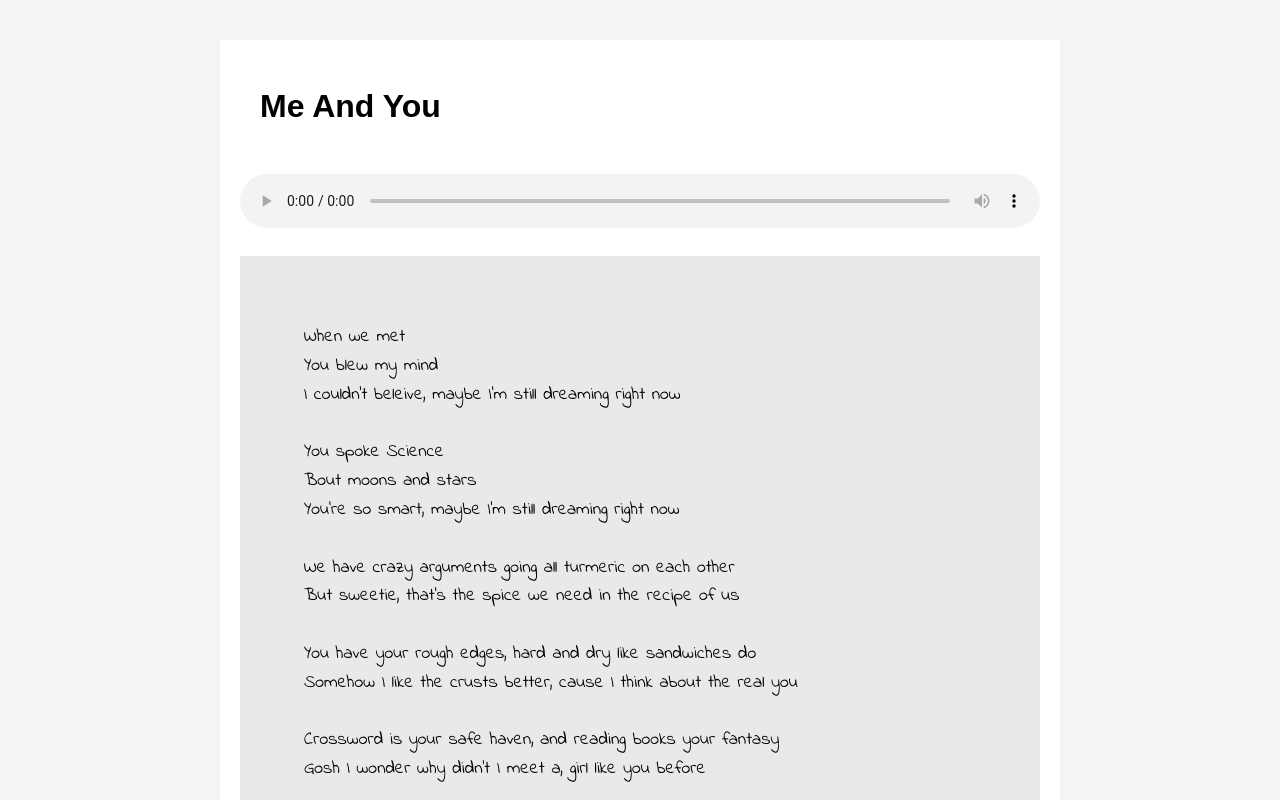
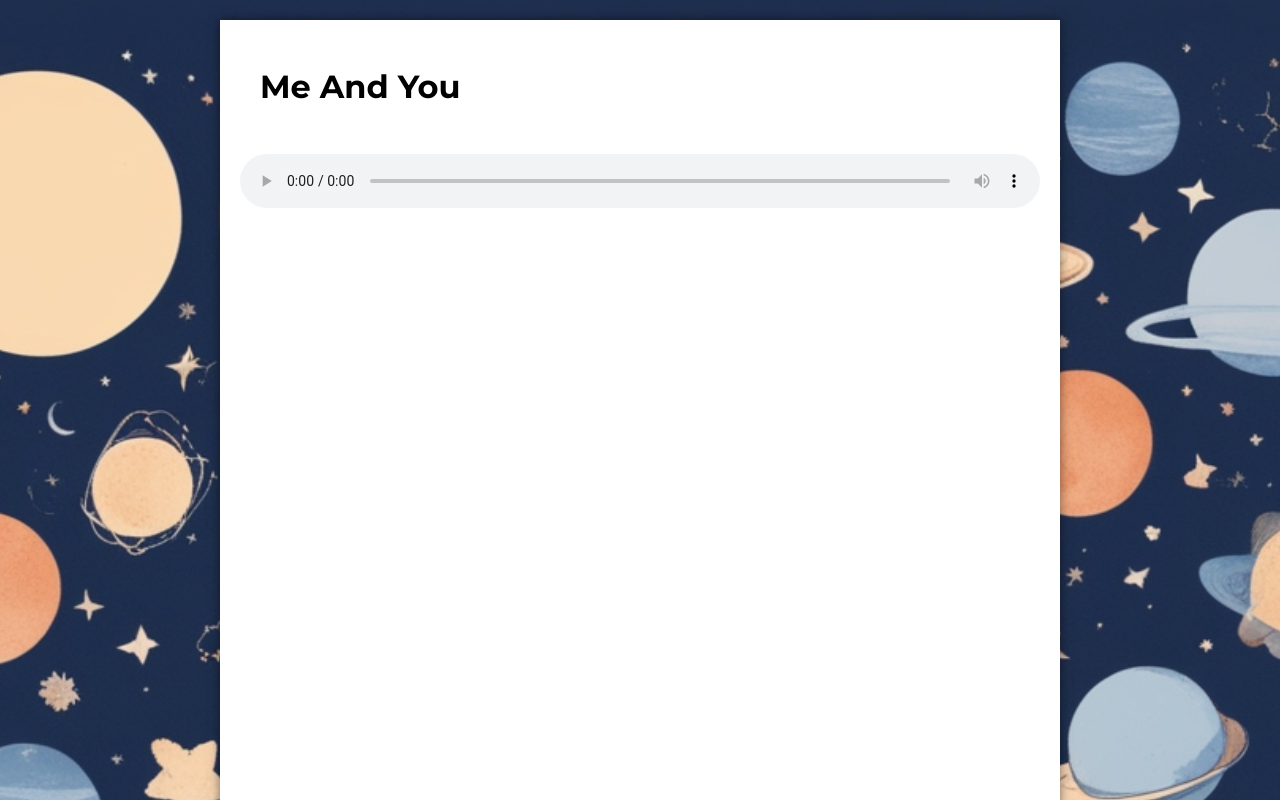
Before and after one commit to akshay-1209/Weather-App, a plain HTML site: page index.html in a window 1280 px wide. Shown: the top 800 px of the page. Drawn offline with Linux system fonts and the light colour scheme.

Commit message:
added space image

```diff
--- a/index.html
+++ b/index.html
@@ -5,21 +5,27 @@
     <meta name="viewport" content="width=device-width, initial-scale=1.0">
     <title>My And You</title>
     <style>
-        body {
+         body {
             font-family: Arial, sans-serif;
             line-height: 1.6;
-            margin: 20px;
+            margin: 0; /* Adjusted to remove default margin */
             padding: 20px;
             background-color: #f4f4f4;
+            background-image: url('space.jpeg'); /* Sets the background image */
+            background-size: cover; /* Ensures the image covers the whole page */
+            background-position: center; /* Centers the background image */
         }
         .container {
             max-width: 800px;
             margin: auto;
             background: white;
             padding: 20px;
+            box-shadow: 0 0 10px rgba(0,0,0,0.5); /* Adds a subtle shadow for better visibility */
         }
         .lyrics {
-            white-space: pre-wrap; /* Keeps the formatting of the lyrics */
+            opacity: 0; /* Initially hide the lyrics by setting opacity to 0 */
+            transition: opacity 2s ease-in-out; /* Transition effect for the opacity change */
+            white-space: pre-wrap;
             background-color: #e9e9e9;
             padding: 10px;
             margin-top: 20px;
@@ -30,22 +36,27 @@
             width: 100%; /* Makes the audio player take the full width of its container */
             margin-top: 20px;
         }
+        h1 {
+            font-family: 'Montserrat', sans-serif; /* Montserrat for headings */
+            font-weight: 700; /* Ensures the boldness */
+            padding-left: 20px;
+        }
     </style>
-    <link href="https://fonts.googleapis.com/css2?family=Indie+Flower&display=swap" rel="stylesheet">
+     <link href="https://fonts.googleapis.com/css2?family=Indie+Flower&family=Montserrat:wght@700&display=swap" rel="stylesheet">
 </head>
 <body>
 
 <div class="container">
-    <h1 style="padding-left: 20px;">Me And You</h1>
+    <h1>Me And You</h1>
 
     <!-- Audio Player -->
-    <audio controls>
+    <audio id="song" controls>
         <source src="song.mp3" type="audio/mp3">
         Your browser does not support the audio element.
     </audio>
 
     <!-- Lyrics Section -->
-    <div class="lyrics">
+    <div class="lyrics" id="lyrics">
         <!-- <h2 style="padding-left: 30px;">Lyrics:</h2> -->
         When we met
         You blew my mind
@@ -89,6 +100,14 @@
         <div style="padding-left: 50px;">And <strong>You...</strong></div>
         🎵 🎵 🎵 🎵 🎵 🎵 🎵 🎵
     </div>
+
+    <script>
+        document.getElementById('song').addEventListener('timeupdate', function() {
+            if (this.currentTime > 13) {
+                document.getElementById('lyrics').style.opacity = 1;
+            }
+        });
+    </script>
 </div>
 
 </body>
```
Also changed, not shown: space.jpeg (added).
